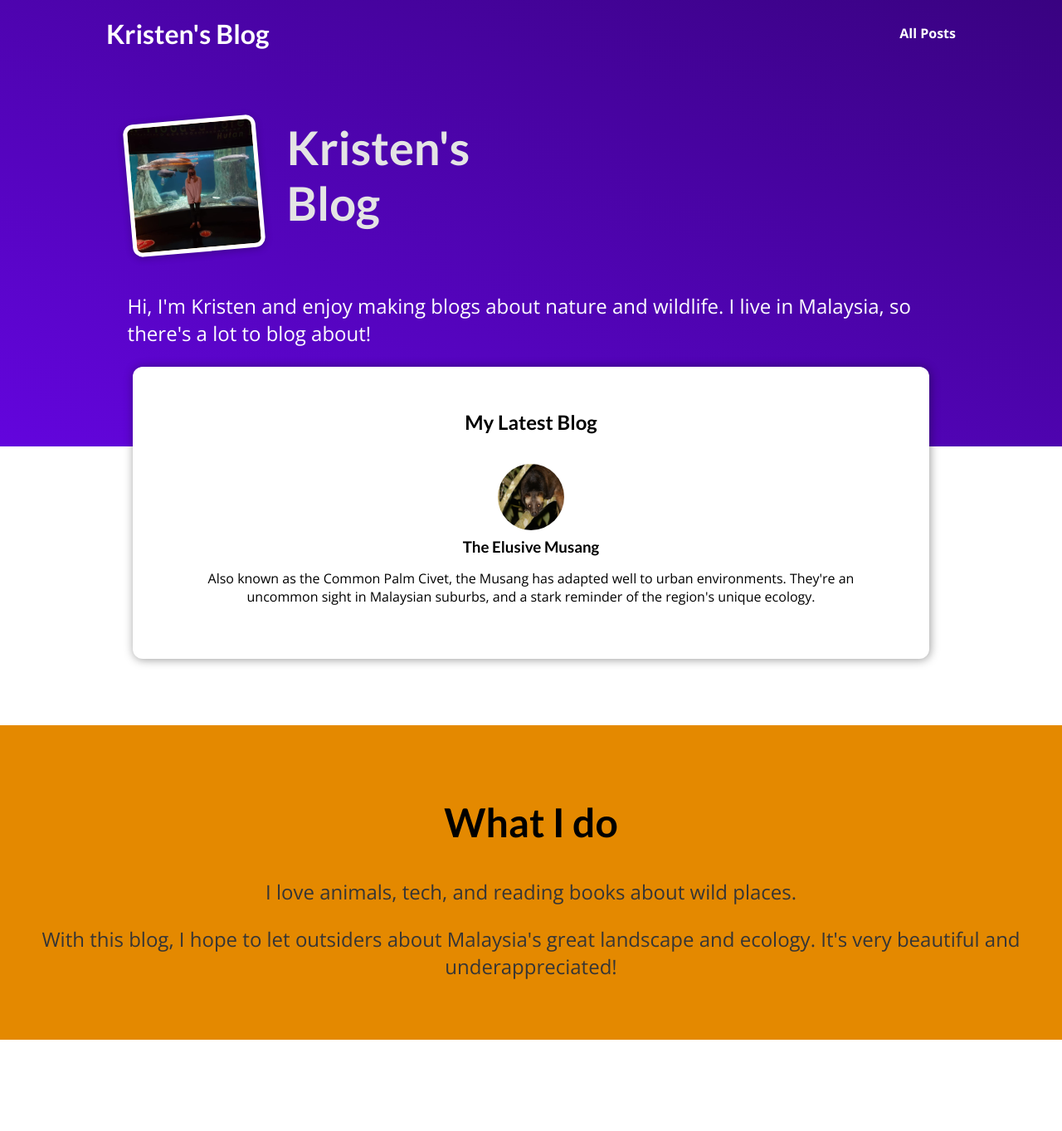
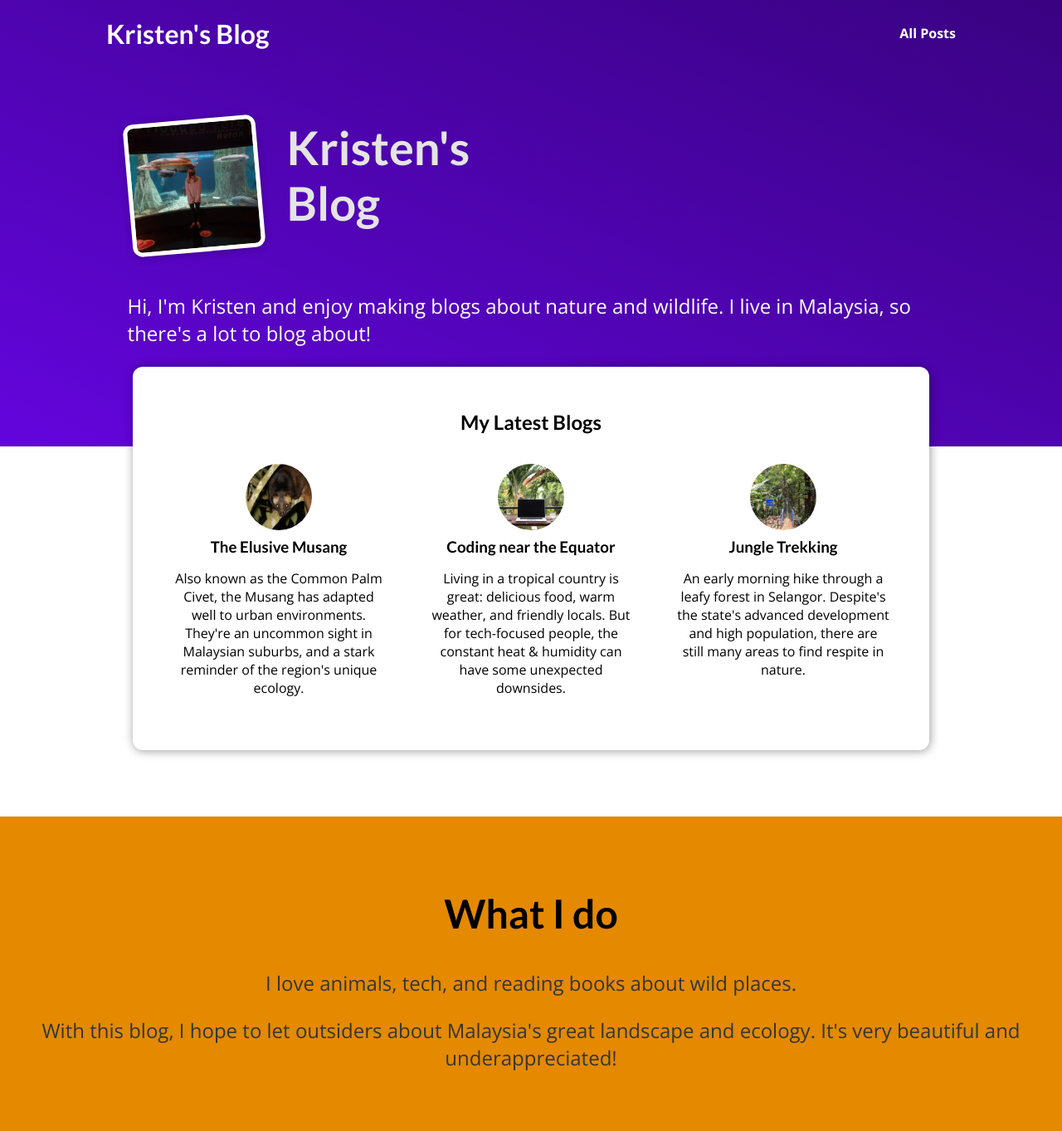
Before and after one commit to KristenM4/Django-Blog, a Django app: page / in a window 1280 px wide. Shown: the whole page at 83% size. Before the commit the page ends 1253 px from the top, so only its background shows below. Run offline with Django 4.2, Linux system fonts and the light colour scheme; data comes from the database, SQL or seed files in the repository.

Commit message:
change index to show latest 3 posts instead of latest 1

```diff
--- a/blog/templates/blog/index.html
+++ b/blog/templates/blog/index.html
@@ -21,10 +21,12 @@
     </section>
 
     <section id="latest-posts">
-        <h2>My Latest Blog</h2>
+        <h2>My Latest Blogs</h2>
 
         <ul>
-            {% include "blog/includes/post.html" with blog_post=latest_post %}
+            {% for post in latest_posts %}
+                {% include "blog/includes/post.html" with blog_post=post %}
+            {% endfor %}
         </ul>
     </section>
 
--- a/blog/views.py
+++ b/blog/views.py
@@ -73,8 +73,8 @@ blog_posts = [
 ]
 
 def index(request):
-    latest_post = Post.objects.all().order_by('-date')[0]
-    return render(request, "blog/index.html", {"latest_post": latest_post})
+    latest_posts = Post.objects.all().order_by('-date')[:3]
+    return render(request, "blog/index.html", {"latest_posts": latest_posts})
 
 
 def posts(request):
```
